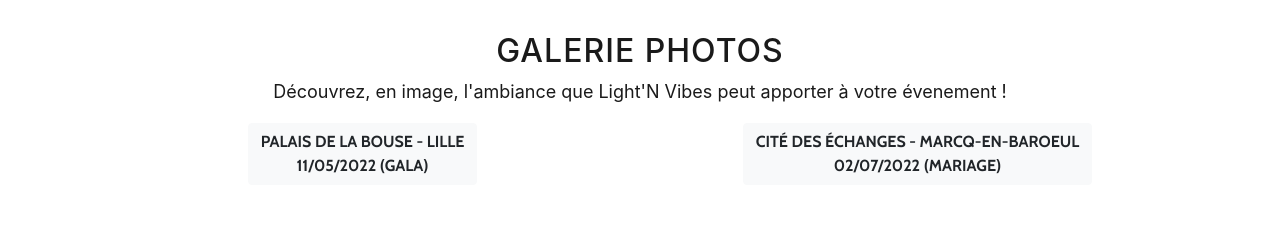
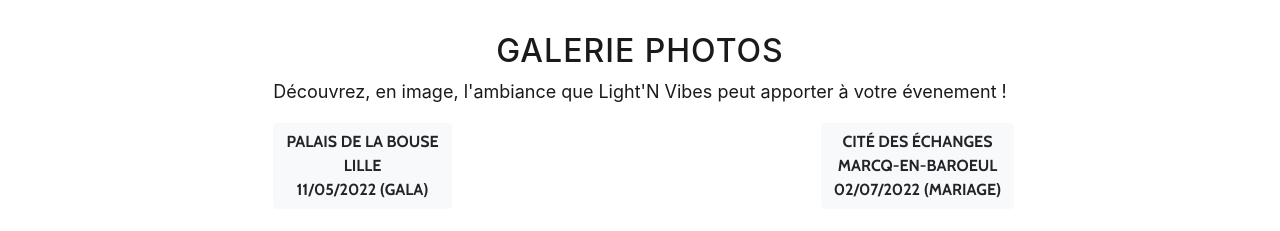
Before and after one commit to lightnvibes/lightnvibes.github.io, a website with bundled scripts: page index.html in a window 1280 px wide. Shown: the part 2400-2631 px from the top of the page. Built offline with nearby package versions, Linux system fonts and the light colour scheme; a script that the page names is missing.

Commit message:
LNV Website 2.1.3

```diff
--- a/index.html
+++ b/index.html
@@ -182,10 +182,10 @@
 					<div class="container">
 						<div class="row">
 							<div class="col-lg-6 mx-auto">
-								<button type="button" data-target="#carouselIndicators" data-slide-to="0" class="btn btn-light" data-gtmclickid="Photo110522">Palais de la Bouse - Lille<br>11/05/2022 (Gala)</button>
+								<button type="button" data-target="#carouselIndicators" data-slide-to="0" class="btn btn-light" data-gtmclickid="Photo110522">Palais de la Bouse<br> Lille<br>11/05/2022 (Gala)</button>
 							</div>
 							<div class="col-lg-6 mx-auto">
-								<button type="button" data-target="#carouselIndicators" data-slide-to="3" class="btn btn-light" data-gtmclickid="Photo020722">Cité des échanges - Marcq-en-Baroeul<br>02/07/2022 (Mariage)</button>
+								<button type="button" data-target="#carouselIndicators" data-slide-to="3" class="btn btn-light" data-gtmclickid="Photo020722">Cité des échanges<br> Marcq-en-Baroeul<br>02/07/2022 (Mariage)</button>
 							</div>
 						</div>
 						</br>
```
